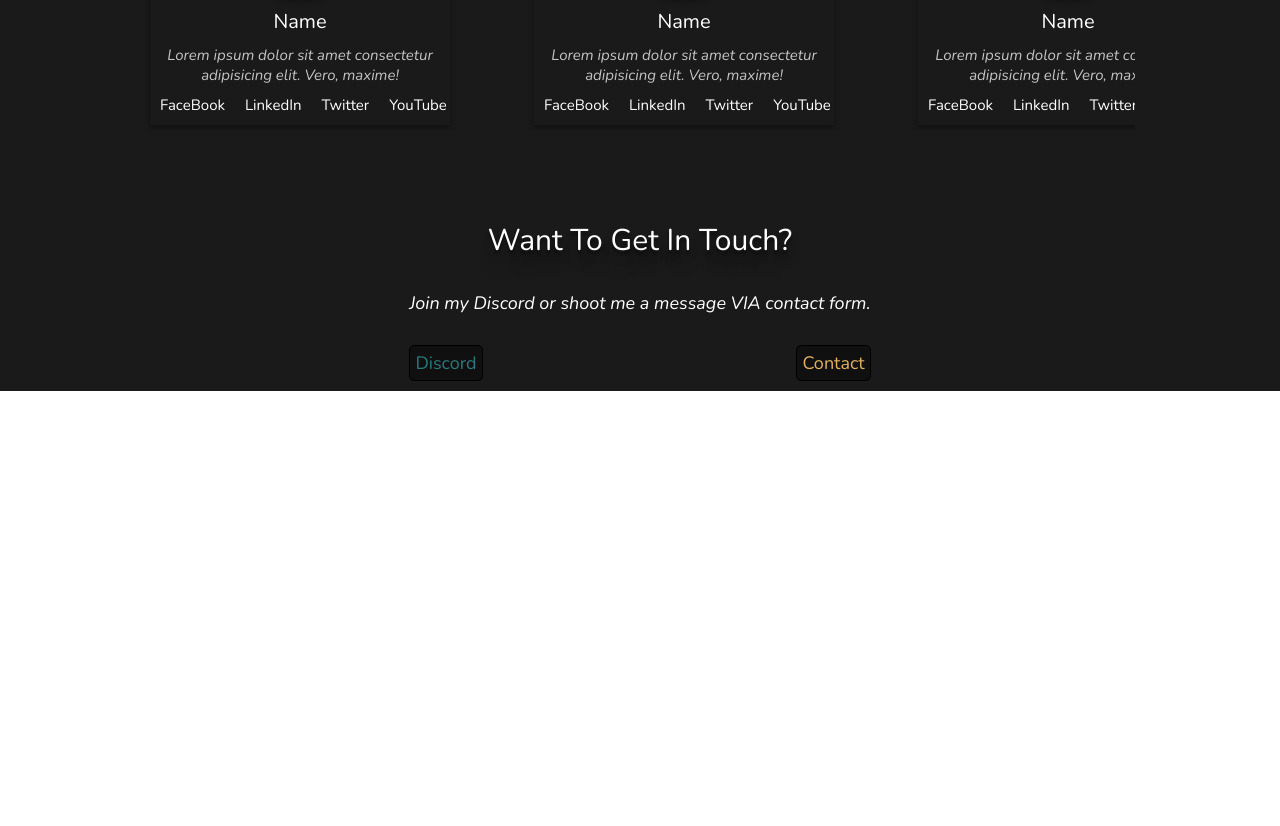
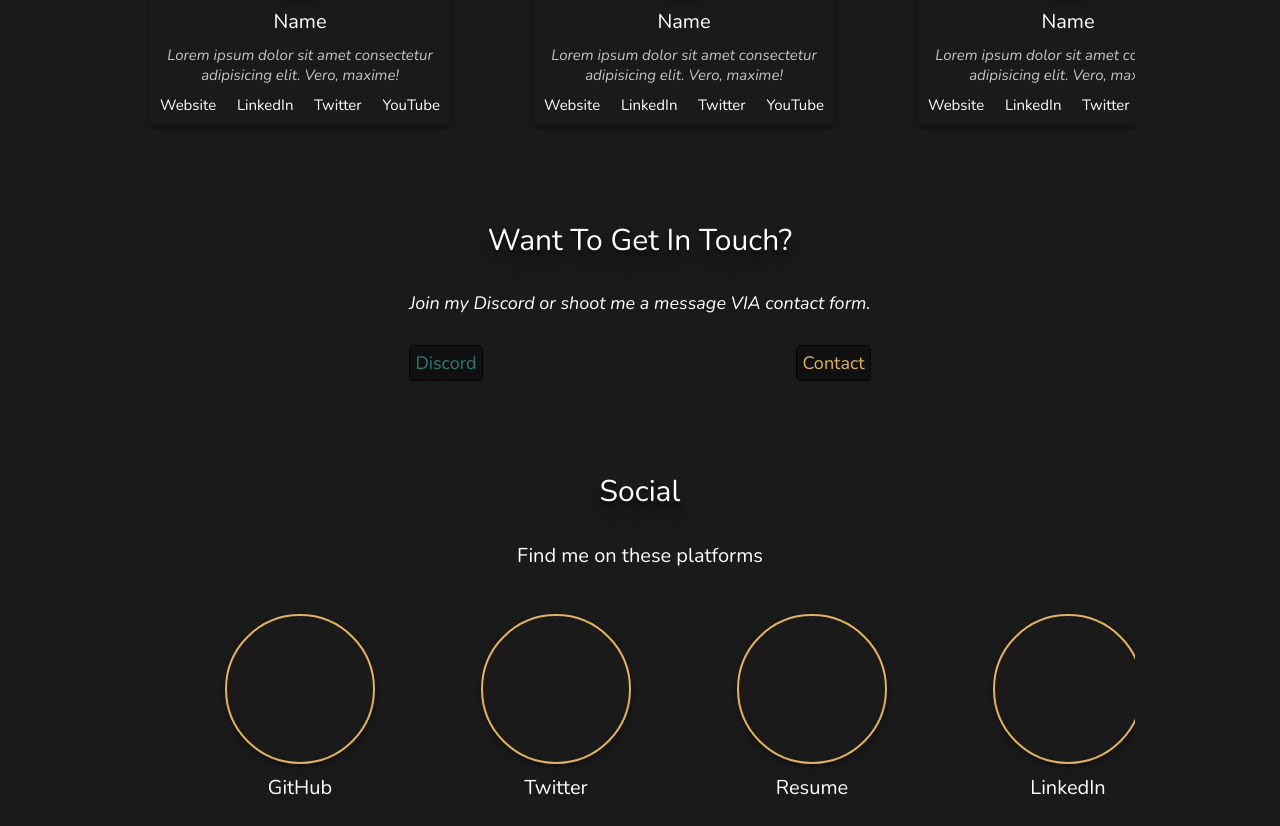
Before and after one commit to Dev-Rook/rookdev, a React (Create React App) app: page / in a window 1280 px wide. Shown: the part 2033-2859 px from the top of the page. Before the commit the page ends 2424 px from the top, so only its background shows below. Built offline with nearby package versions, Linux system fonts and the light colour scheme.

Commit message:
Social Slider

```diff
--- a/src/Components/Data/Experience-Data/Experience.jsx
+++ b/src/Components/Data/Experience-Data/Experience.jsx
@@ -84,10 +84,10 @@ const Experience = () => {
                   <a
                     target={"_blank"}
                     rel={"noreferrer"}
-                    href={Links.FaceBook}
+                    href={Links.Website}
                     className={Styles.Link}
                   >
-                    FaceBook
+                    Website
                   </a>
                   <a
                     target={"_blank"}
--- a/src/Components/Data/Experience-Data/ExperienceData.jsx
+++ b/src/Components/Data/Experience-Data/ExperienceData.jsx
@@ -6,7 +6,7 @@ const ExperienceData = [
     Description:
       "Lorem ipsum dolor sit amet consectetur adipisicing elit. Vero, maxime!",
     Links: {
-      FaceBook: "",
+      Website: "",
       LinkedIn: "",
       Twitter: "",
       YouTube: "",
@@ -19,7 +19,7 @@ const ExperienceData = [
     Description:
       "Lorem ipsum dolor sit amet consectetur adipisicing elit. Vero, maxime!",
     Links: {
-      FaceBook: "",
+      Website: "",
       LinkedIn: "",
       Twitter: "",
       YouTube: "",
@@ -32,7 +32,7 @@ const ExperienceData = [
     Description:
       "Lorem ipsum dolor sit amet consectetur adipisicing elit. Vero, maxime!",
     Links: {
-      FaceBook: "",
+      Website: "",
       LinkedIn: "",
       Twitter: "",
       YouTube: "",
@@ -45,7 +45,7 @@ const ExperienceData = [
     Description:
       "Lorem ipsum dolor sit amet consectetur adipisicing elit. Vero, maxime!",
     Links: {
-      FaceBook: "",
+      Website: "",
       LinkedIn: "",
       Twitter: "",
       YouTube: "",
@@ -58,7 +58,7 @@ const ExperienceData = [
     Description:
       "Lorem ipsum dolor sit amet consectetur adipisicing elit. Vero, maxime!",
     Links: {
-      FaceBook: "",
+      Website: "",
       LinkedIn: "",
       Twitter: "",
       YouTube: "",
--- /dev/null
+++ b/src/Components/Data/Social-Data/SocialData.jsx
@@ -0,0 +1,24 @@
+const SocialData = [
+  {
+    id: 1,
+    Image: "",
+    Name: "LinkedIn",
+  },
+  {
+    id: 1,
+    Image: "",
+    Name: "GitHub",
+  },
+  {
+    id: 1,
+    Image: "",
+    Name: "Twitter",
+  },
+  {
+    id: 1,
+    Image: "",
+    Name: "Resume",
+  },
+];
+
+export default SocialData;
--- /dev/null
+++ b/src/Components/Data/Social-Data/SocialSlider.jsx
@@ -0,0 +1,87 @@
+import React, { useState } from "react";
+import Styles from "../../../Styles/Swiper-Styles/Social/SocialSlider.module.css";
+
+// Import Swiper React components
+import { Swiper, SwiperSlide } from "swiper/react";
+import { Navigation, FreeMode, Autoplay, Mousewheel } from "swiper";
+
+// Import Swiper styles
+import "swiper/css";
+import "swiper/css/navigation";
+import "swiper/css/free-mode";
+import "swiper/css/pagination";
+import "swiper/css/scrollbar";
+// import "swiper/css/effect-fade ";
+
+import SocialData from "./SocialData";
+
+const SocialSlider = () => {
+  const [cardData, setCardData] = useState(SocialData);
+
+  return (
+    <div className={Styles.Social_Container}>
+      <h3 className={Styles.Slider_Title}>Social</h3>
+      <h2 className={Styles.Section_Description}>Find me on these platforms</h2>
+      <Swiper
+        speed={800}
+        modules={[Navigation, FreeMode, Mousewheel, Autoplay]}
+        autoplay={{
+          delay: 2000,
+          disableOnInteraction: false,
+        }}
+        grabCursor={true}
+        loop
+        pagination={{
+          dynamicBullets: true,
+        }}
+        mousewheel={true}
+        className={Styles.Swiper}
+        breakpoints={{
+          360: {
+            width: 360,
+            slidesPerView: 1,
+            spaceBetween: 10,
+          },
+          380: {
+            width: 380,
+            slidesPerView: 1,
+            spaceBetween: 10,
+          },
+          480: {
+            width: 480,
+            slidesPerView: 2,
+            spaceBetween: 10,
+          },
+          768: {
+            width: 768,
+            slidesPerView: 3,
+            spaceBetween: 10,
+          },
+          1920: {
+            width: 1920,
+            slidesPerView: 5,
+            spaceBetween: 0,
+          },
+        }}
+      >
+        {cardData.map((slide) => {
+          const { id, Name, Image, Description, Stacks, Links } = slide;
+
+          return (
+            <SwiperSlide className={Styles.Slide}>
+              <div className={Styles.Social_Card_Container} key={id}>
+                <div className={Styles.Image_Container}>
+                  <img src={Image} alt="" className={Styles.Experience_Image} />
+                </div>
+
+                <h3 className={Styles.Name}>{Name}</h3>
+              </div>
+            </SwiperSlide>
+          );
+        })}
+      </Swiper>
+    </div>
+  );
+};
+
+export default SocialSlider;
--- /dev/null
+++ b/src/Styles/Swiper-Styles/Social/SocialSlider.module.css
@@ -0,0 +1,79 @@
+.Social_Container {
+  display: flex;
+  flex-direction: column;
+  padding: 5px;
+  gap: 30px;
+  justify-content: center;
+  align-items: center;
+  overflow: hidden;
+  position: relative;
+  height: -webkit-fit-content;
+  height: -moz-fit-content;
+  height: fit-content;
+  width: 1000px;
+}
+.Social_Container .Slider_Title {
+  color: white;
+  font-family: "Nunito", sans-serif;
+  font-size: 30px;
+  font-weight: 300;
+  transition: 0.5s;
+  text-shadow: 0px 4px 3px rgba(0, 0, 0, 0.4), 0px 8px 13px rgba(0, 0, 0, 0.1), 0px 18px 23px rgba(0, 0, 0, 0.1);
+}
+.Social_Container .Section_Description {
+  color: white;
+  font-family: "Nunito", sans-serif;
+  font-size: 20px;
+  font-weight: 300;
+  text-align: center;
+  transition: 0.5s;
+}
+.Social_Container .Swiper {
+  justify-content: center;
+  align-items: center;
+  padding: 5px;
+  overflow: hidden;
+  position: relative;
+  display: flex;
+  width: 100%;
+}
+.Social_Container .Swiper .Social_Card_Container {
+  display: flex;
+  flex-direction: column;
+  padding: 10px;
+  gap: 10px;
+  justify-content: space-between;
+  align-items: center;
+  width: 300px;
+}
+.Social_Container .Swiper .Social_Card_Container .Image_Container {
+  box-shadow: rgba(0, 0, 0, 0.16) 0px 3px 6px, rgba(0, 0, 0, 0.23) 0px 3px 6px;
+  border: 2px solid #e3b261;
+  border-radius: 50%;
+  display: flex;
+  justify-content: center;
+  align-items: center;
+  overflow: hidden;
+  height: 150px;
+  width: 150px;
+  margin-left: 0px;
+}
+.Social_Container .Swiper .Social_Card_Container .Image_Container .Website_Image {
+  height: 100%;
+  width: 100%;
+  -o-object-fit: cover;
+     object-fit: cover;
+}
+.Social_Container .Swiper .Social_Card_Container .Name {
+  color: white;
+  font-family: "Nunito", sans-serif;
+  font-size: 20px;
+  font-weight: 300;
+  transition: 0.5s;
+}
+
+@media only screen and (max-width: 1000px) {
+  .Experience_Container {
+    width: 100%;
+  }
+}/*# sourceMappingURL=SocialSlider.module.css.map */
--- /dev/null
+++ b/src/Styles/Swiper-Styles/Social/SocialSlider.module.scss
@@ -0,0 +1,101 @@
+.Social_Container {
+  display: flex;
+  flex-direction: column;
+
+  padding: 5px;
+  gap: 30px;
+
+  justify-content: center;
+  align-items: center;
+
+  overflow: hidden;
+  position: relative;
+
+  height: fit-content;
+  width: 1000px;
+
+  .Slider_Title {
+    color: white;
+    font-family: "Nunito", sans-serif;
+    font-size: 30px;
+    font-weight: 300;
+
+    transition: 0.5s;
+
+    text-shadow: 0px 4px 3px rgba(0, 0, 0, 0.4), 0px 8px 13px rgba(0, 0, 0, 0.1),
+      0px 18px 23px rgba(0, 0, 0, 0.1);
+  }
+
+  .Section_Description {
+    color: white;
+    font-family: "Nunito", sans-serif;
+    font-size: 20px;
+    font-weight: 300;
+    text-align: center;
+
+    transition: 0.5s;
+  }
+
+  .Swiper {
+    // border: 1px solid rgba(227, 178, 97, 0.2);
+    justify-content: center;
+    align-items: center;
+    padding: 5px;
+
+    overflow: hidden;
+    position: relative;
+    display: flex;
+    width: 100%;
+
+    .Social_Card_Container {
+      display: flex;
+      flex-direction: column;
+
+      padding: 10px;
+      gap: 10px;
+
+      justify-content: space-between;
+      align-items: center;
+
+      width: 300px;
+
+      .Image_Container {
+        box-shadow: rgba(0, 0, 0, 0.16) 0px 3px 6px,
+          rgba(0, 0, 0, 0.23) 0px 3px 6px;
+        border: 2px solid #e3b261;
+        border-radius: 50%;
+
+        display: flex;
+        justify-content: center;
+        align-items: center;
+        overflow: hidden;
+
+        height: 150px;
+        width: 150px;
+
+        margin-left: 0px;
+
+        .Website_Image {
+          height: 100%;
+          width: 100%;
+          object-fit: cover;
+        }
+      }
+
+      .Name {
+        color: white;
+        font-family: "Nunito", sans-serif;
+        font-size: 20px;
+        font-weight: 300;
+
+        transition: 0.5s;
+      }
+    }
+  }
+}
+
+@media only screen and (max-width: 1000px) {
+  .Experience_Container {
+    width: 100%;
+  }
+}
--- a/src/Views/Landing/Landing.jsx
+++ b/src/Views/Landing/Landing.jsx
@@ -7,6 +7,7 @@ import Hero from "../_Page-Sections_/Hero/Hero";
 import Featured from "../../Components/Data/Project-Data/Featured-Projects/Featured";
 import OtherProjects from "../../Components/Data/Project-Data/Other-Projects/OtherProjects";
 import Experience from "../../Components/Data/Experience-Data/Experience";
+import SocialSlider from "../../Components/Data/Social-Data/SocialSlider";
 
 const Landing = () => {
   return (
@@ -42,6 +43,8 @@ const Landing = () => {
           </Link>
         </div>
       </div>
+
+      <SocialSlider />
     </div>
   );
 };
```
Also changed, not shown: 1 other file (tests, documents, lock files or other folders).
